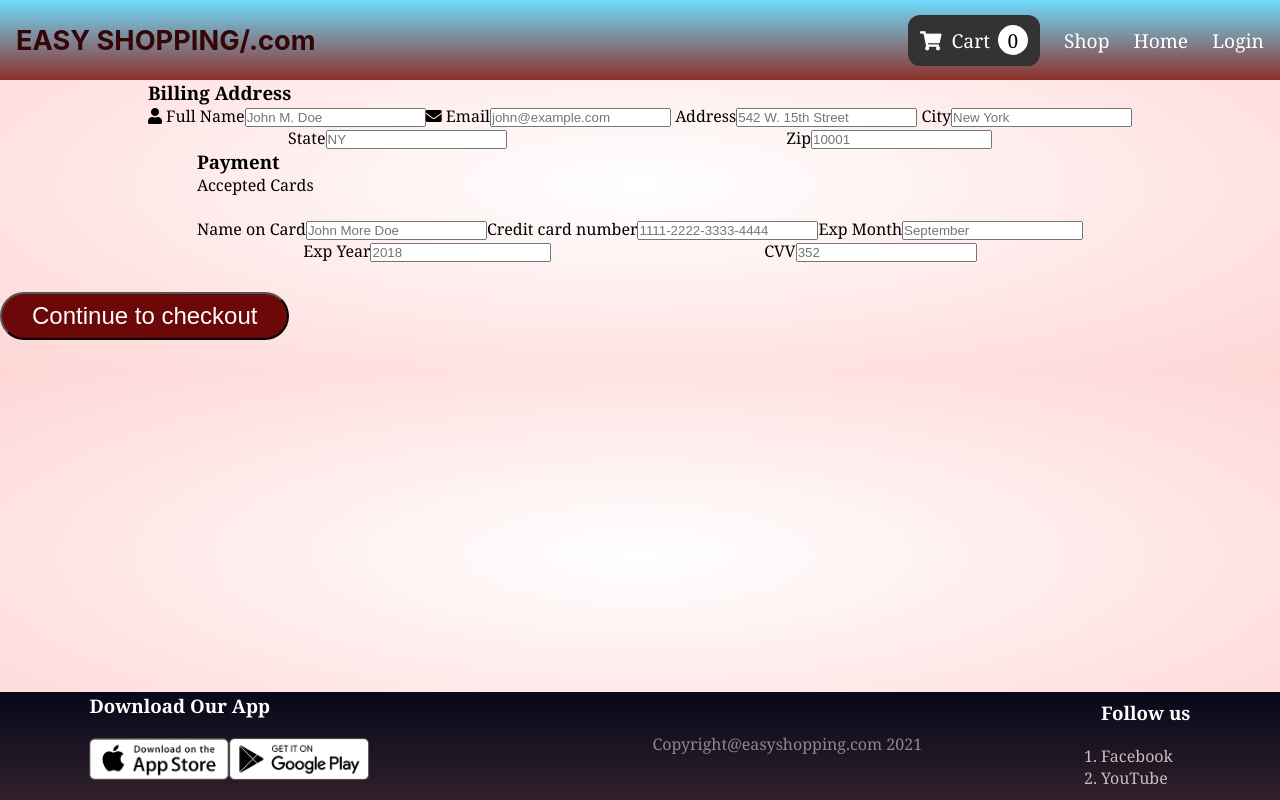
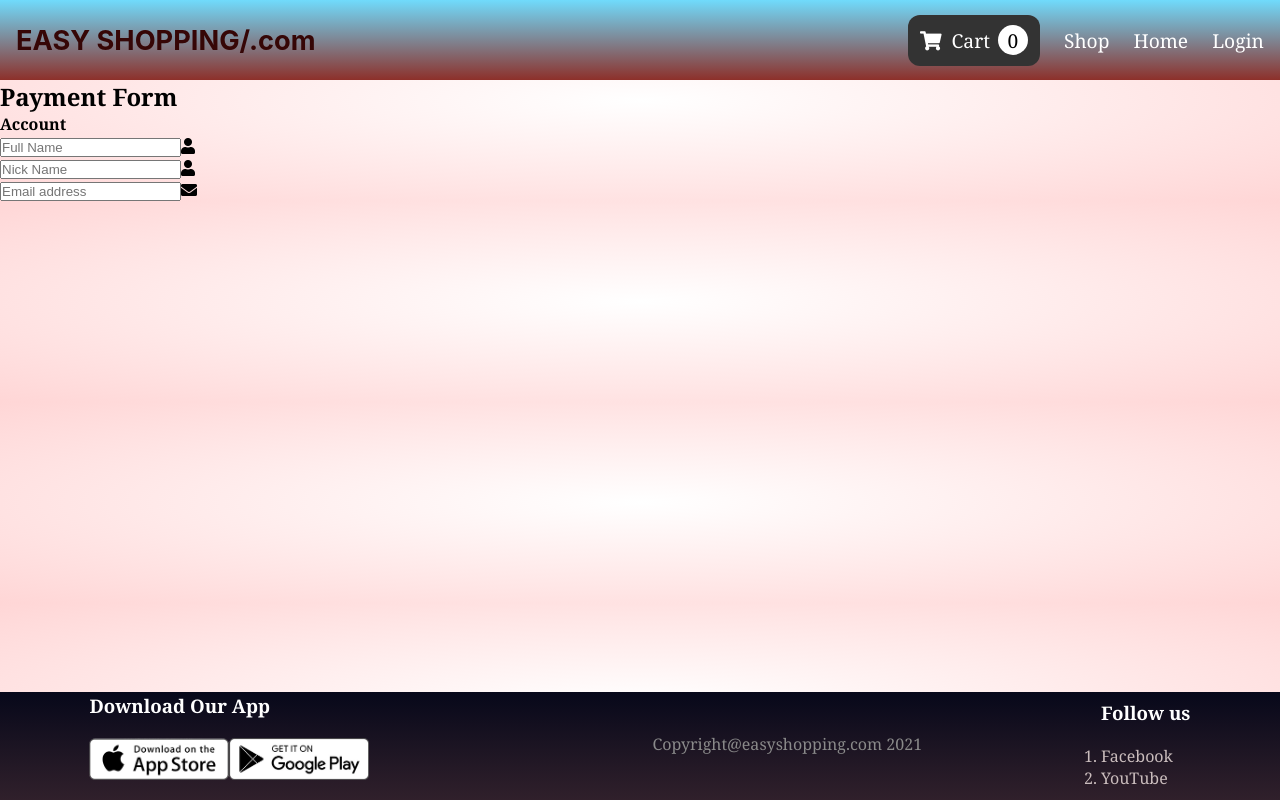
Before and after one commit to sishirbhattarai/solo-project3, a React (Create React App) app in the folder clients/: page /payment in a window 1280 px wide. Built offline with nearby package versions, Linux system fonts and the light colour scheme; a web font is replaced by a local one.

Commit message:
edited payment form

```diff
--- a/clients/src/screens/PaymentScreen.js
+++ b/clients/src/screens/PaymentScreen.js
@@ -4,71 +4,35 @@ import "./PaymentScreen.css";
 
 function Payment() {
     return (
-<div className="row">
-  <div className="col-75">
-    <div className="container">
-      <form action="/action_page.php">
+<div className="wrapper">
+  <h2>Payment Form</h2>
+  <form method="POST">
+    <h4>Account</h4>
+    <div className="input-group">
+      <div className="input-box">
+        <input type ="text"
+        placeholder="Full Name" required
+        className="name"/>
+        <i className="fa fa-user icon"></i>
+      </div>
+      <div className="input-box">
+        <input type="text"
+        placeholder="Nick Name" required
+        className="name"/>
+        <i className="fa fa-user icon"></i>
+      </div>
+    </div>
+    <div className="input-group">
+      <div className="input-box">
+        <input type="email"
+        placeholder="Email address" required
+        className="name"/>
+        <i className="fa fa-envelope"></i>
 
-        <div className="row">
-          <div className="col-50">
-            <h3>Billing Address</h3>
-            <label for="fname"><i class="fa fa-user"></i> Full Name</label>
-            <input type="text" id="fname" name="firstname" placeholder="John M. Doe"/>
-            <label for="email"><i class="fa fa-envelope"></i> Email</label>
-            <input type="text" id="email" name="email" placeholder="john@example.com"/>
-            <label for="adr"><i class="fa fa-address-card-o"></i> Address</label>
-            <input type="text" id="adr" name="address" placeholder="542 W. 15th Street"/>
-            <label for="city"><i class="fa fa-institution"></i> City</label>
-            <input type="text" id="city" name="city" placeholder="New York"/>
+      </div>
+    </div>
+  </form>
 
-            <div class="row">
-              <div class="col-50">
-                <label for="state">State</label>
-                <input type="text" id="state" name="state" placeholder="NY"/>
-              </div>
-              <div class="col-50">
-                <label for="zip">Zip</label>
-                <input type="text" id="zip" name="zip" placeholder="10001"/>
-              </div>
-            </div>
-          </div>
-
-          <div class="col-50">
-            <h3>Payment</h3>
-            <label for="fname">Accepted Cards</label>
-            <div class="icon-container">
-              <i class="fa fa-cc-visa"> </i>
-              <i class="fa fa-cc-amex"></i>
-              <i class="fa fa-cc-mastercard"></i>
-              <i class="fa fa-cc-discover"></i>
-            </div>
-            <label for="cname">Name on Card</label>
-            <input type="text" id="cname" name="cardname" placeholder="John More Doe"/>
-            <label for="ccnum">Credit card number</label>
-            <input type="text" id="ccnum" name="cardnumber" placeholder="1111-2222-3333-4444"/>
-            <label for="expmonth">Exp Month</label>
-            <input type="text" id="expmonth" name="expmonth" placeholder="September"/>
-
-            <div class="row">
-              <div class="col-50">
-                <label for="expyear">Exp Year</label>
-                <input type="text" id="expyear" name="expyear" placeholder="2018"/>
-              </div>
-              <div class="col-50">
-                <label for="cvv">CVV</label>
-                <input type="text" id="cvv" name="cvv" placeholder="352"/>
-              </div>
-            </div>
-          </div>
-
-        </div>
-        <label>
-          {/* <input type="checkbox" checked="checked" name="sameadr">Shipping address same as billing</input> */}
-        </label>
-        <input type="submit" value="Continue to checkout" class="btn"/>
-      </form>
-    </div>
-  </div>
   </div>
 
     )};
```
